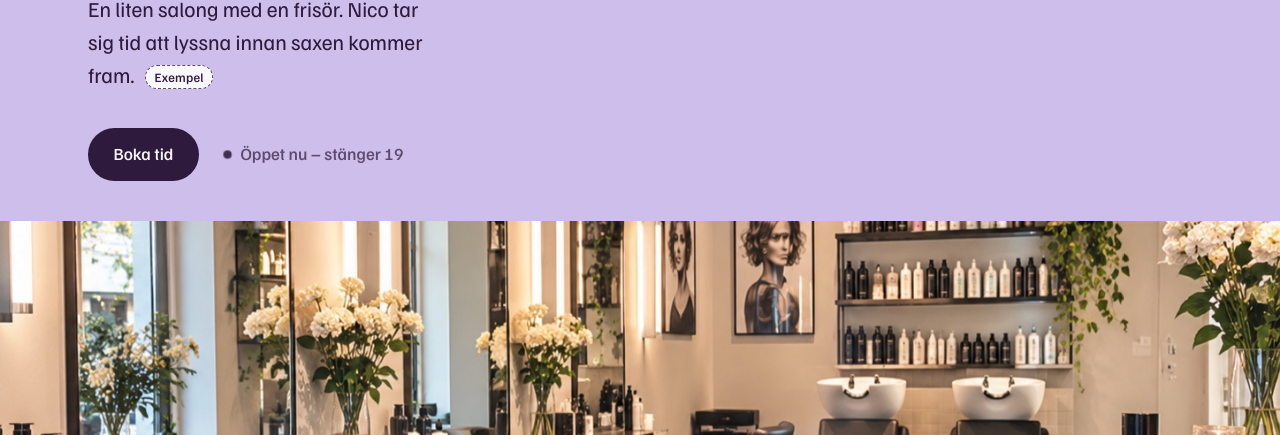
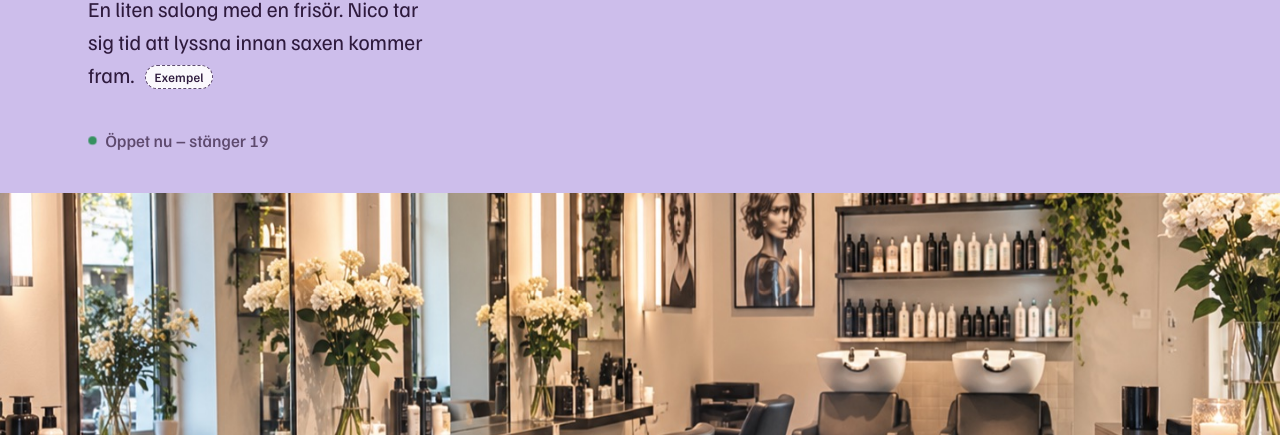
Before and after one commit to axeldagman97-del/salong-nt, a plain HTML site: page index.html in a window 1280 px wide. Shown: the part 365-800 px from the top of the page. Drawn offline with Linux system fonts and the light colour scheme.

Commit message:
tog bort överflödig knapp, ändrade öppetfärgen till grön

```diff
--- a/css/style.css
+++ b/css/style.css
@@ -33,6 +33,8 @@
   --paper: #faf8fc; /* bakgrund */
   --mist: #efeaf6; /* alternativ sektionsbakgrund */
   --apricot: #f6d5c1; /* chattrutor med omdömen */
+  --open: #1e8a4a; /* prick när det är öppet */
+  --closed: #9b1c2c; /* prick när det är stängt */
   --line: #dcd3e8;
   --on-dark-soft: #e4dcee; /* brödtext på mörk bakgrund */
   --shadow: color-mix(in srgb, var(--plum) 30%, transparent);
@@ -418,12 +420,17 @@ img {
   color: var(--plum-soft);
   font-weight: 500;
 
-  &.is-open::before {
+  /* Mörkröd när det är stängt, grön och pulserande när det är öppet.
+     Bara med JS, annars vet sidan inte om det är öppet. */
+  .js &::before {
     content: '';
     width: 0.55rem;
     height: 0.55rem;
     border-radius: 50%;
-    background: var(--plum);
+    background: var(--closed);
+  }
+  .js &.is-open::before {
+    background: var(--open);
     animation: pulse 2s ease-in-out infinite;
   }
 }
--- a/index.html
+++ b/index.html
@@ -57,7 +57,6 @@
             <span class="example-tag">Exempel</span>
           </p>
           <div class="hero__actions">
-            <a href="#boka" class="btn">Boka tid</a>
             <!-- Texten sätts av js/main.js utifrån öppettiderna längre ner -->
             <p class="hero__today" id="today-status">Öppet idag 10–19</p>
           </div>
```
